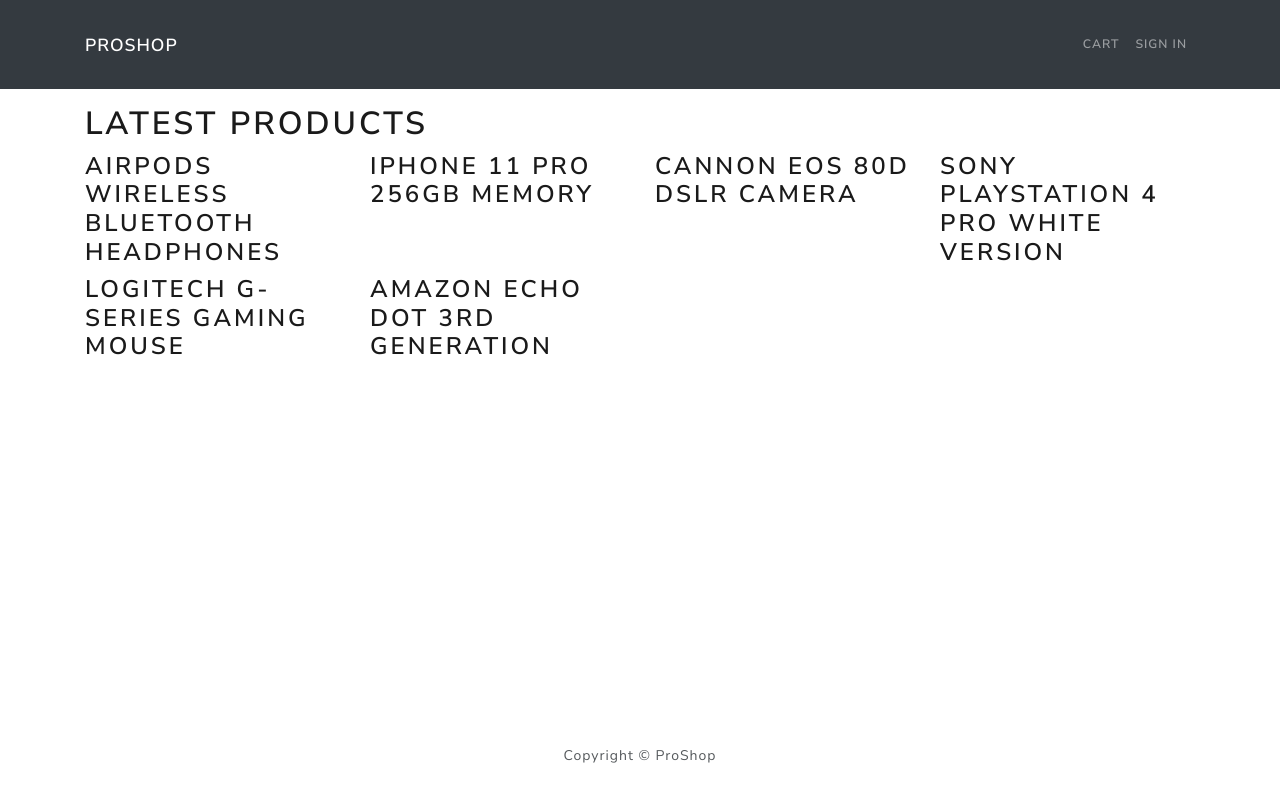
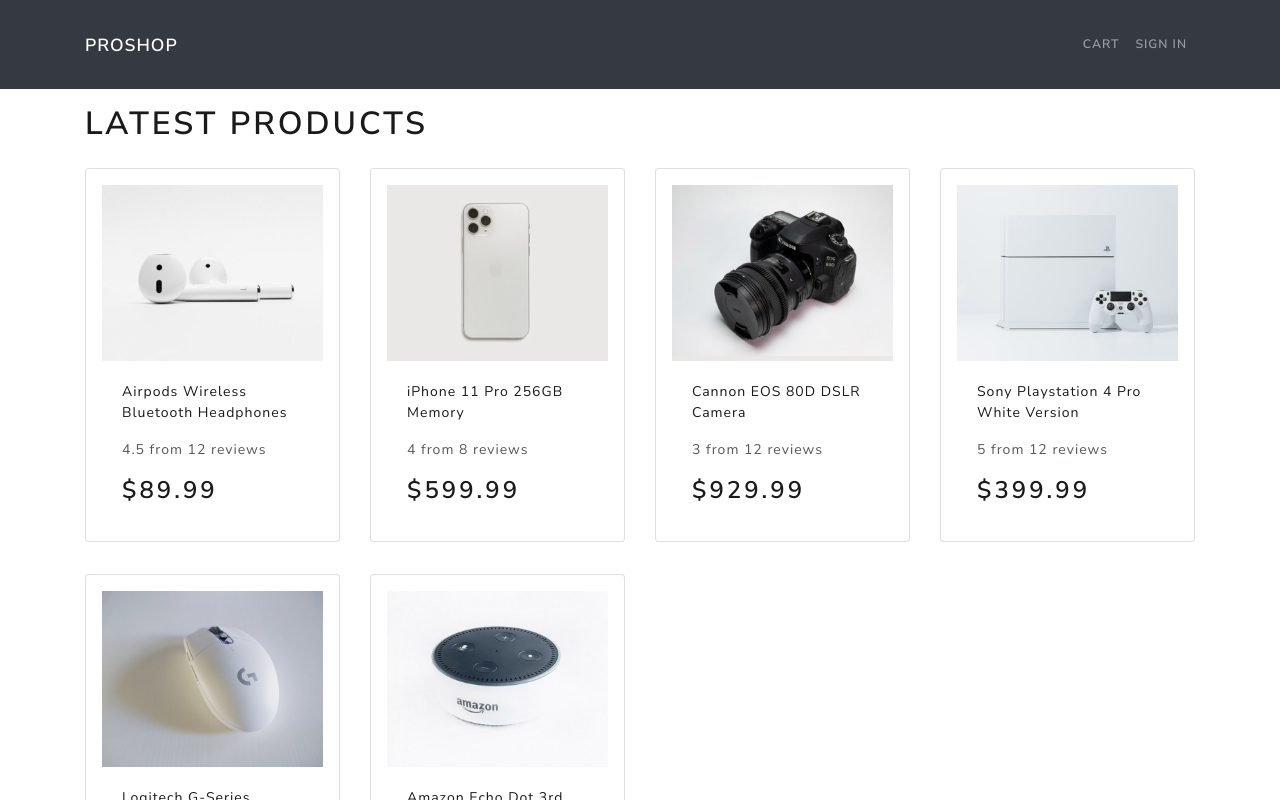
Before and after one commit to huseyn/ecommerce, a React (Create React App) app in the folder frontend/: page / in a window 1280 px wide. Shown: the top 800 px of the page. Built offline with nearby package versions, Linux system fonts and the light colour scheme; the HTML template or start-up script is replaced by a standard one.

Commit message:
create Product component and modify HomeScreen

```diff
--- /dev/null
+++ b/frontend/src/components/Product.js
@@ -0,0 +1,30 @@
+import React from "react";
+import { Card } from "react-bootstrap";
+
+const Product = ({ product }) => {
+  return (
+    <Card className="my-3 p-3 rounded">
+      <a href={`/product/${product._id}`}>
+        <Card.Img src={product.image} variant="top" />
+      </a>
+
+      <Card.Body>
+        <a href={`/product/${product._id}`}>
+          <Card.Title as="div">
+            <strong>{product.name}</strong>
+          </Card.Title>
+        </a>
+
+        <Card.Text as="div">
+          <div className="my-3">
+            {product.rating} from {product.numReviews} reviews
+          </div>
+        </Card.Text>
+
+        <Card.Text as="h3">${product.price}</Card.Text>
+      </Card.Body>
+    </Card>
+  );
+};
+
+export default Product;
--- a/frontend/src/screens/HomeScreen.js
+++ b/frontend/src/screens/HomeScreen.js
@@ -1,5 +1,6 @@
 import React from "react";
 import { Row, Col } from "react-bootstrap";
+import Product from '../components/Product'
 import products from "../products";
 
 const HomeScreen = () => {
@@ -9,7 +10,7 @@
       <Row>
         {products.map((product) => (
           <Col sm={12} md={6} lg={4} xl={3}>
-            <h3>{product.name}</h3>
+            <Product product={product} />
           </Col>
         ))}
       </Row>
```
Also changed, not shown: 1 other file (tests, documents, lock files or other folders).
